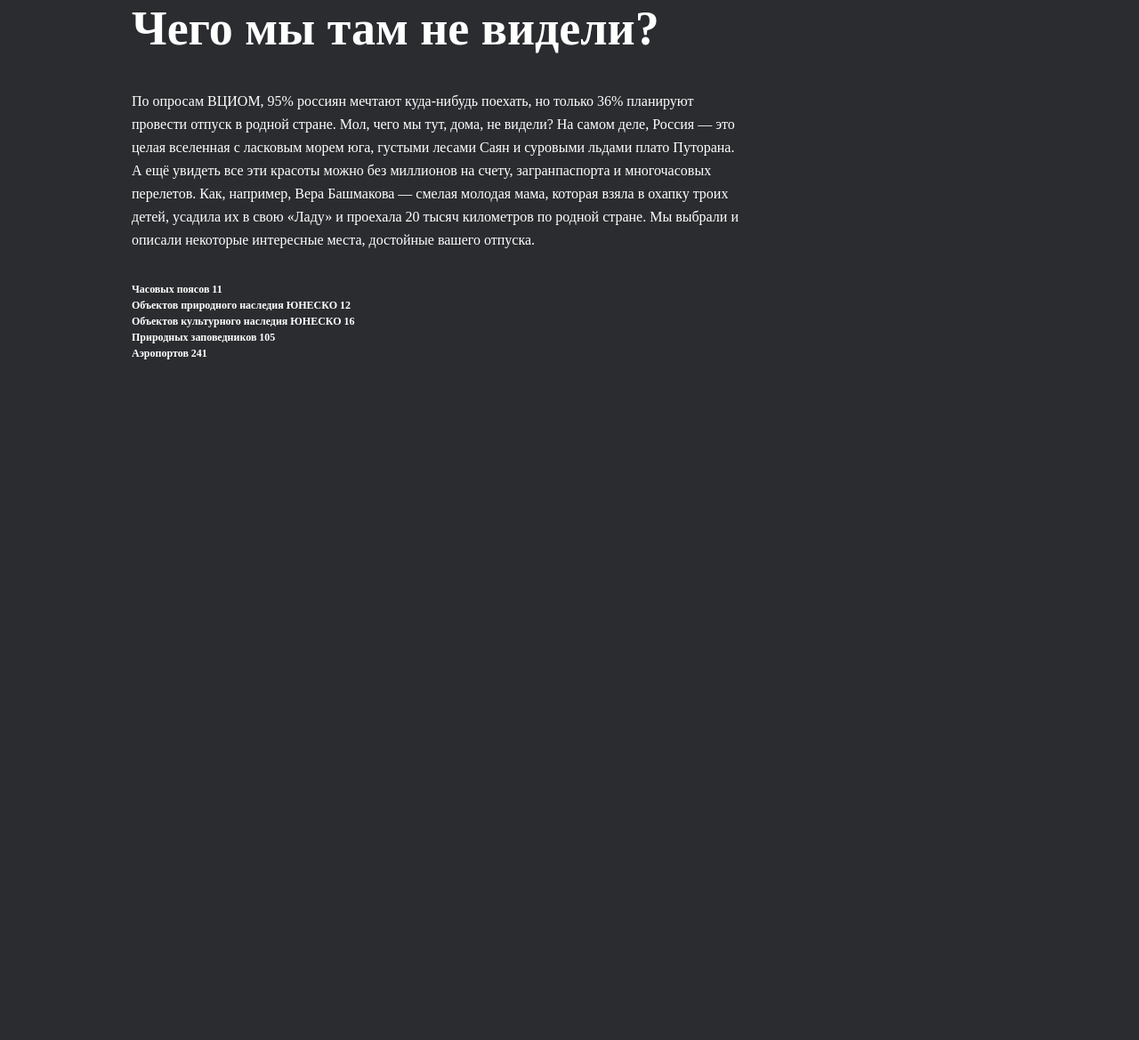
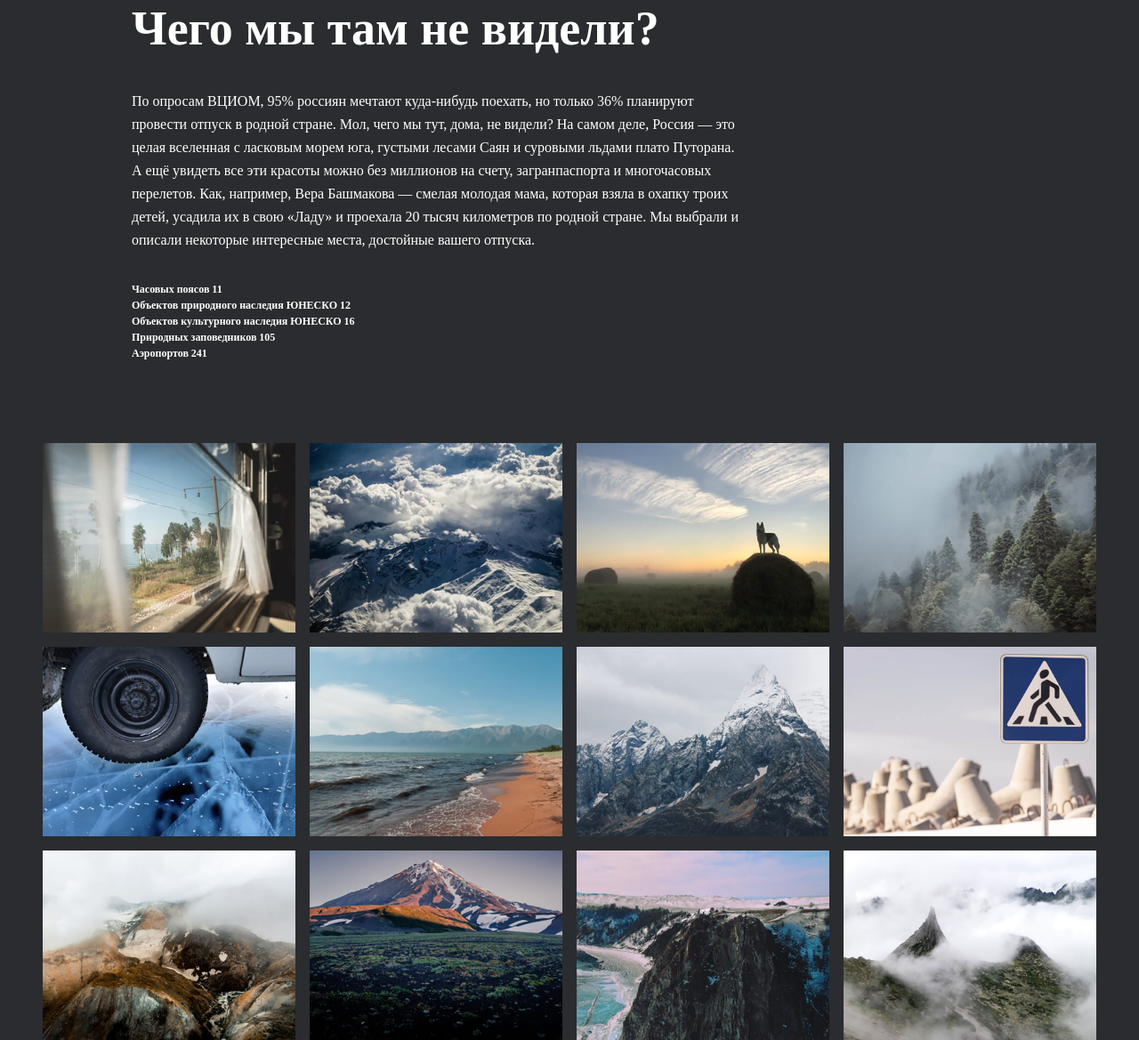
Before and after one commit to medvesvig/russian-travel, a plain HTML site: page index.html in a window 1280 px wide. Shown: the part 1230-2399 px from the top of the page at 89% size. Before the commit the page ends 1636 px from the top, so only its background shows below. Drawn offline with Linux system fonts and the light colour scheme.

Commit message:
Make photo-grid block

```diff
--- a/blocks/photo-grid/__item/photo-grid__item.css
+++ b/blocks/photo-grid/__item/photo-grid__item.css
@@ -0,0 +1,5 @@
+.photo-grid__item {
+  object-fit: contain;
+  object-position: center;
+  width: 100%;
+}
--- a/blocks/photo-grid/photo-grid.css
+++ b/blocks/photo-grid/photo-grid.css
@@ -0,0 +1,26 @@
+.photo-grid {
+  margin: 92px 48px 0;
+  display: grid;
+  grid-template-columns: repeat(auto-fill, minmax(275px, 1fr));
+  gap: 16px;
+}
+
+@media (max-width: 1024px) {
+  .photo-grid {
+    gap: 14px;
+  }
+}
+
+@media (max-width: 768px) {
+  .photo-grid {
+    gap: 16px;
+    margin: 88px 24px 0;
+  }
+}
+
+@media (max-width: 400px) {
+  .photo-grid {
+    row-gap: 16px;
+    margin: 64px 16px 0;
+  }
+}
--- a/index.html
+++ b/index.html
@@ -45,5 +45,19 @@
             <li>Аэропортов 241</li>
           </ul>
       </section>
+      <section class="photo-grid">
+          <img class="photo-grid__item" src="./images/photo-grid-train.jpg" alt="Море из окна поезда">
+          <img class="photo-grid__item" src="./images/photo-grid-atharva-tulsi.jpg" alt="Эльбрус">
+          <img class="photo-grid__item" src="./images/photo-grid-tuman.jpg" alt="Волк в туманном поле">
+          <img class="photo-grid__item" src="./images/photo-grid-sochi.jpg" alt="Лес в Сочи">
+          <img class="photo-grid__item" src="./images/photo-grid-arisa.jpg" alt="Путешествие по Байкалу на вазике">
+          <img class="photo-grid__item" src="./images/photo-grid-baikal.jpg" alt="Осенний пляж и горный хребет">
+          <img class="photo-grid__item" src="./images/photo-grid-elbrus.jpg" alt="Заснеженные горы Эльбруса">
+          <img class="photo-grid__item" src="./images/photo-grid-kondratiev.jpg" alt="Знак пешеходного перехода на фоне буйков">
+          <img class="photo-grid__item" src="./images/photo-grid-kamchatka-1.jpg" alt="Туманные горы поросшие мхом">
+          <img class="photo-grid__item" src="./images/photo-grid-kamchatka-2.jpg" alt="Вид на гору из равнины">
+          <img class="photo-grid__item" src="./images/photo-grid-baikal-2.jpg" alt="Каменистая бухта">
+          <img class="photo-grid__item" src="./images/photo-grid-ergaki.jpg" alt="Пик горы в тумане">
+      </section>
   </body>
 </html>
```
